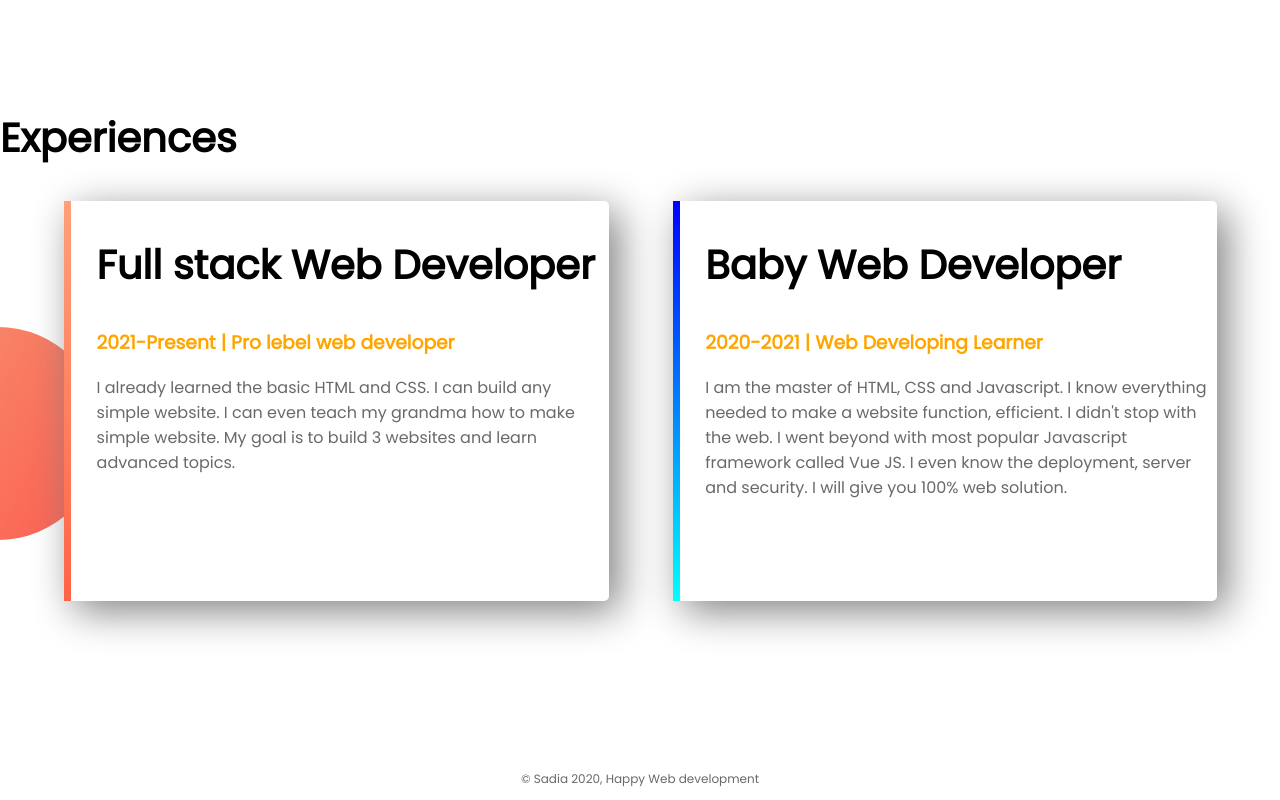
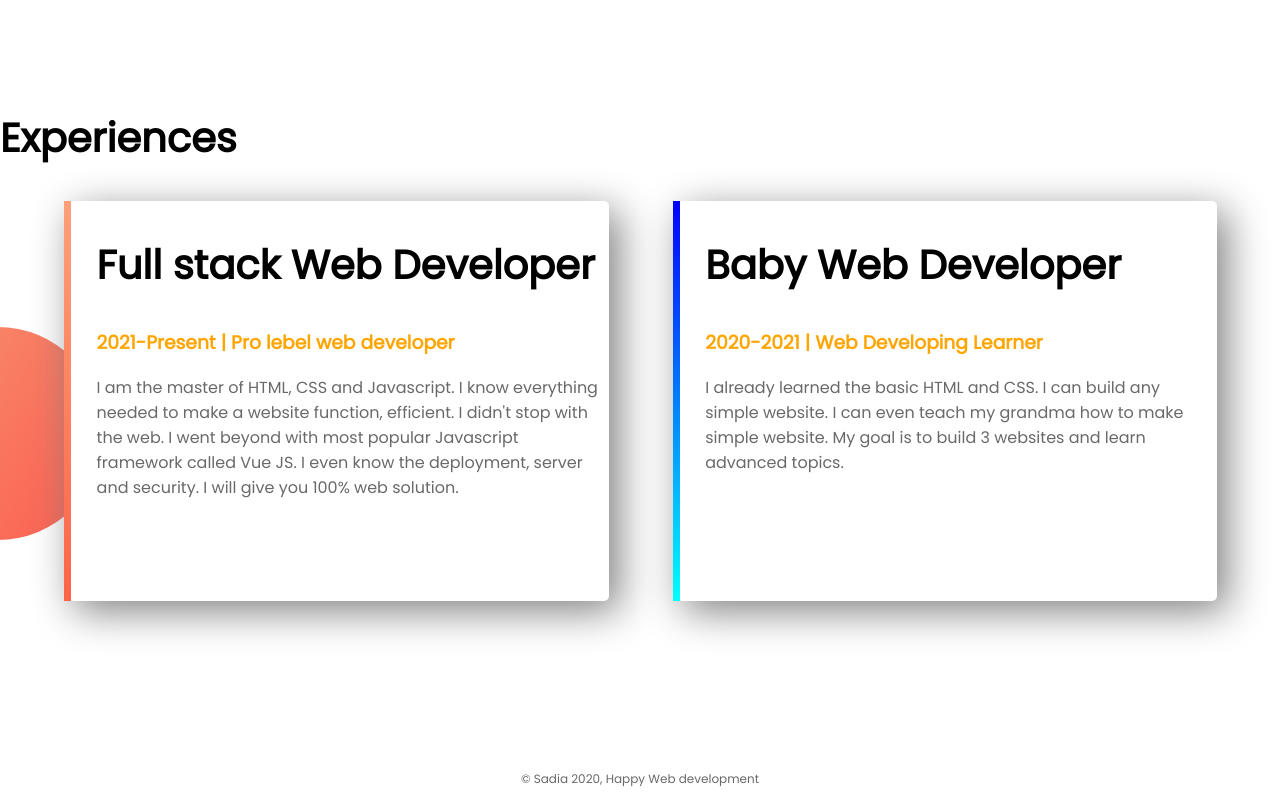
Before and after one commit to Sadia-web/web-portfolio, a plain HTML site: page index.html in a window 1280 px wide. Shown: the part 1275-2075 px from the top of the page. Drawn offline with Linux system fonts and the light colour scheme.

Commit message:
experience area

```diff
--- a/index.html
+++ b/index.html
@@ -42,13 +42,14 @@
         <div id="full-stack" class="half-width single-experience">
             <h2>Full stack Web Developer</h2>
             <h3 class="orange-highlight">2021-Present | Pro lebel web developer</h3>
-            <p>I already learned the basic HTML and CSS. I can build any simple website. I can even teach my grandma how to make simple website. My goal is to build 3 websites and learn advanced topics.
-            </p></p>
+            <p>I am the master of HTML, CSS and Javascript. I know everything needed to make a website function, efficient. I didn't stop with the web. I went beyond with most popular Javascript framework called Vue JS. I even know the deployment, server and security. I will give you 100% web solution.</p>
+
         </div>
         <div id="baby-web" class="half-width single-experience">
             <h2>Baby Web Developer</h2>
             <h3 class="orange-highlight">2020-2021 | Web Developing Learner</h3>
-            <p>I am the master of HTML, CSS and Javascript. I know everything needed to make a website function, efficient. I didn't stop with the web. I went beyond with most popular Javascript framework called Vue JS. I even know the deployment, server and security. I will give you 100% web solution.</p>
+            <p>I already learned the basic HTML and CSS. I can build any simple website. I can even teach my grandma how to make simple website. My goal is to build 3 websites and learn advanced topics.
+            </p>
 
         </div>
     </section>
```
